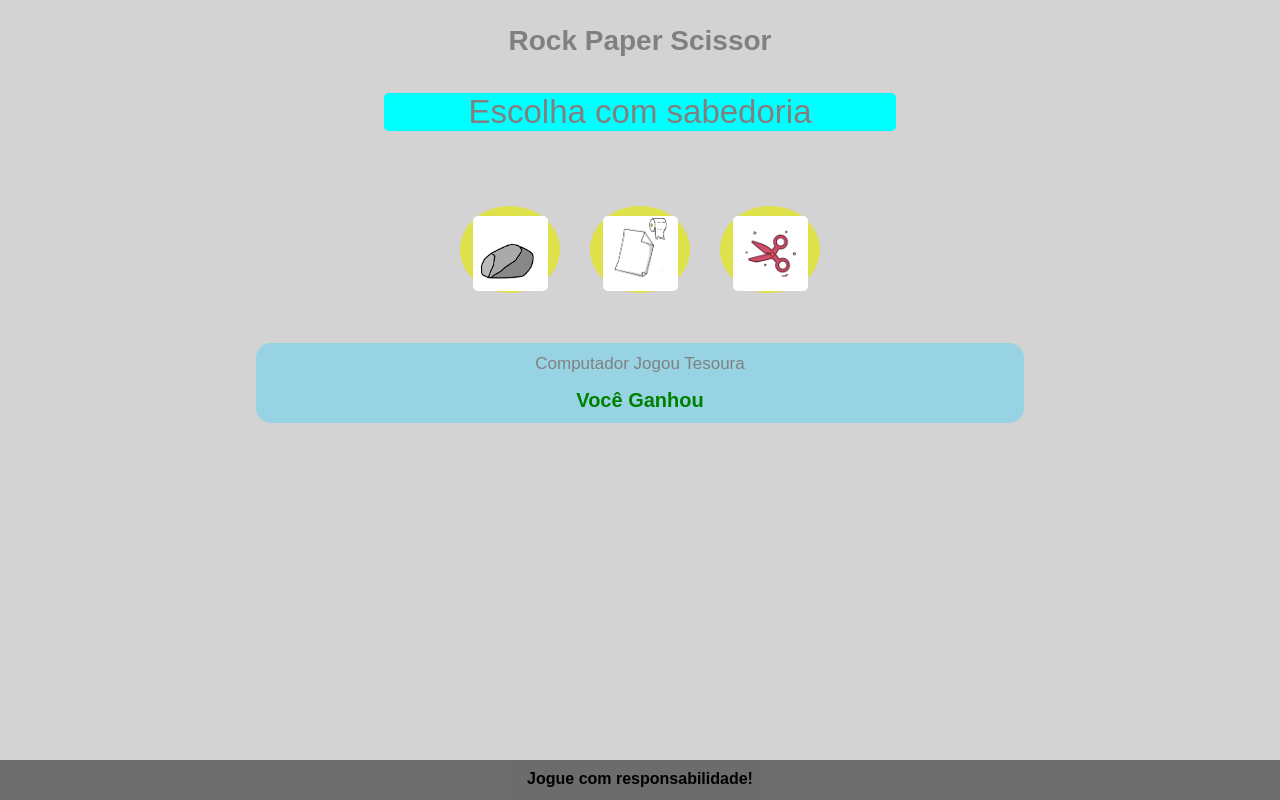
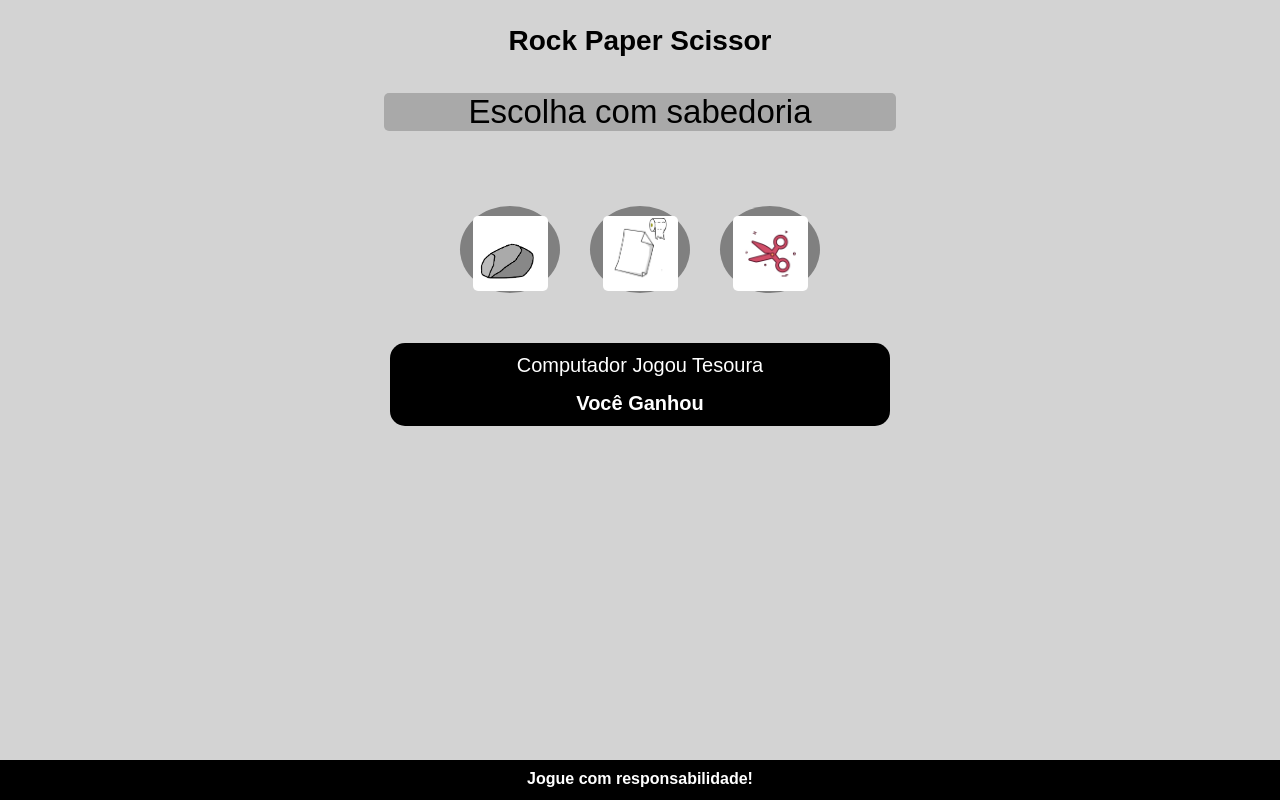
Before and after one commit to Kenzie-Academy-Brasil-Developers/entrega-construa-um-jogo-de-azar-sprint-3-lcsreiser, a plain HTML site: page index.html in a window 1280 px wide. Both pictures are taken after a click on the element 510 px from the left and 249 px from the top of the page. Drawn offline with Linux system fonts and the light colour scheme.

Commit message:
melhorias no layout

```diff
--- a/assets/style.css
+++ b/assets/style.css
@@ -33,7 +33,7 @@ body{
 header{
     text-align: center;
     height: 43px;
-    color: grey;
+    color: black;
     padding-top: 25px;
     font-size: 28px;
     font-weight: 600;
@@ -41,7 +41,7 @@ header{
 
 h1{
     display: inline-block;
-    color: gray;
+    color: black;
     font-size: 20px;
     text-align: center;
     margin: 0;
@@ -49,7 +49,7 @@ h1{
     width: 250px;
     margin-top: 50px;
     margin-bottom: 75px;
-    background-color: cyan;
+    background-color: #a9a9a9;
 }
 #gamerps{
     display: flex;
@@ -66,7 +66,7 @@ img{
     width: 100px;
     height: 87px;
     padding-top: 10px;
-    background-color: rgba(225 229 41 / 80%);
+    background-color: gray;
     text-align: center;
     color: white;
 
@@ -77,7 +77,7 @@ img{
 }
 .pedra:hover, .papel:hover, .tesoura:hover{
 
-    background-color: green;
+    background-color: cyan;
     color: white;
     cursor: pointer;
 }
@@ -85,21 +85,21 @@ img{
 footer{
     display: flex;
     justify-content: center;
-    background-color: rgb(7 7 7 / 50%);
+    background-color: black;
     height: 40px;
     width: 100%;
     padding-top: 10px;
-    color: black;
+    color: white;
     font-weight: bold;
     position: absolute;
     bottom: 0;
 }
 #gameResult{
     display: none;
-    background-color: rgb(41 209 255 / 35%);
+    background-color: black;
     border-radius: 15px;
     margin-top: 50px;
-    width: 283px;
+    width: 300px;
 
 
 }
@@ -109,13 +109,13 @@ footer{
 }
 #gameResult .descricao{
     margin: 11px 15px;
-    color: grey;
-    font-size: 17px;
+    color: white;
+    font-size: 20px;
 
 }
 #gameResult .resultado{
     margin: 15px 15px 11px 15px;
-    color: green;
+    color: white;
     font-weight: bold;
     font-size: 20px;
 }
@@ -129,14 +129,11 @@ footer{
     width: 40%;
     font-size: 33px;
     }
-    #gameResult{
-        justify-content: space-evenly;
-    }
     #gameResult div{
         margin-right: 0;
     }
     #gameResult{
-        width: 60%;
+        width: 500px;
     }
     #house{
         opacity: 0;
```
